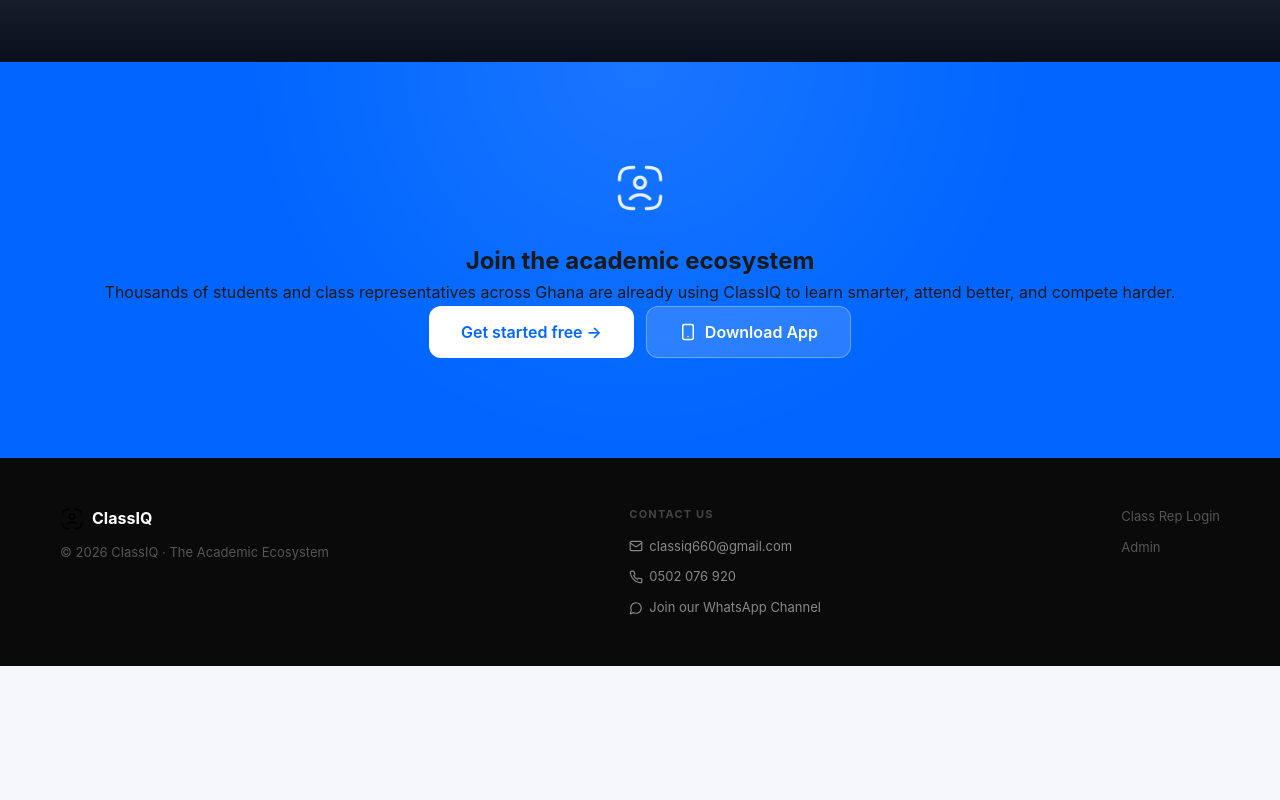
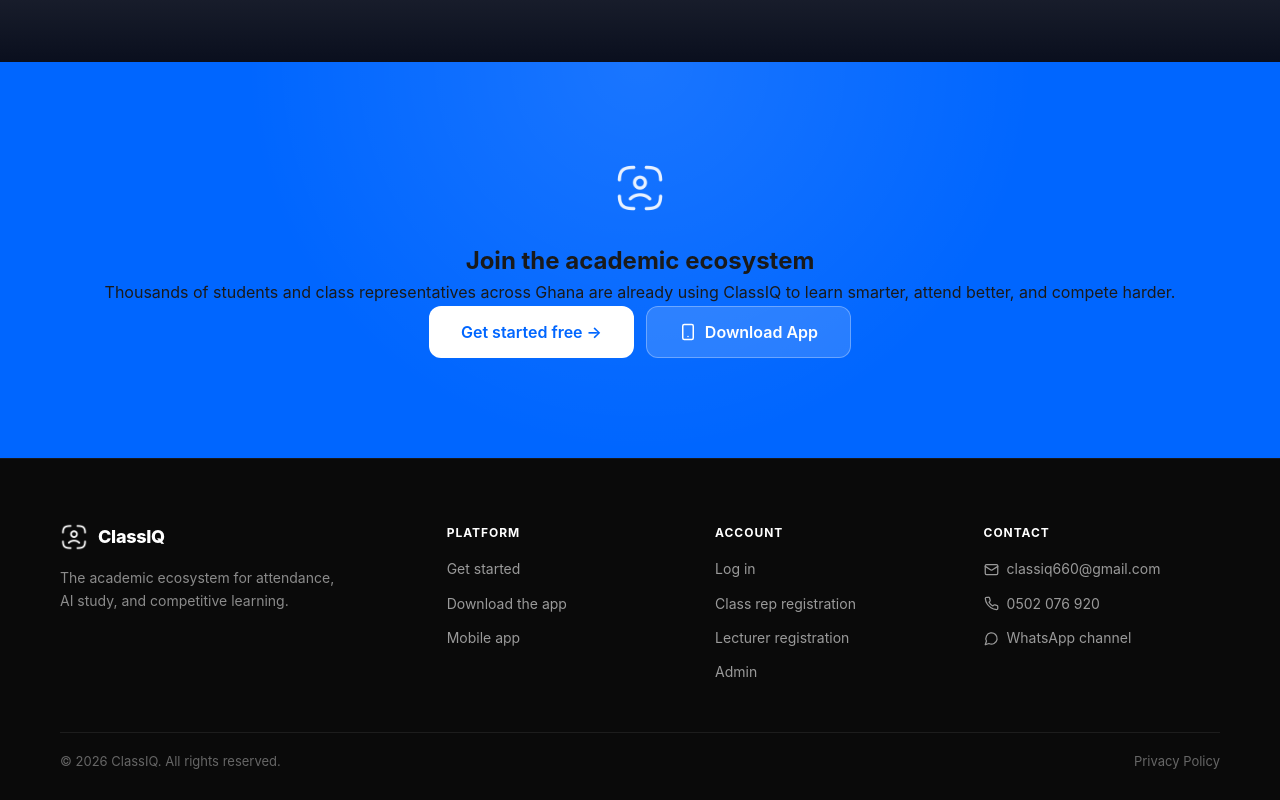
Before and after one commit to mishael6/ClassIQ-Frontend, a React (Vite) app: page / in a window 1280 px wide. Shown: the part 5261-6061 px from the top of the page. Before the commit the page ends 5927 px from the top, so only its background shows below. Built offline with nearby package versions, Linux system fonts and the light colour scheme; no server answers.

Commit message:
feat: redesign footer layout and update content for improved user experience

```diff
--- a/src/pages/LandingPage.jsx
+++ b/src/pages/LandingPage.jsx
@@ -460,23 +460,42 @@
         <div className="lp-footer-inner">
           <div className="lp-footer-brand">
             <div className="lp-footer-logo">
-              <img src="/logo.png" alt="ClassIQ" style={{ width: 24, height: 24 }} />
+              <img src="/logo.png" alt="" className="lp-footer-logo-img" />
               <span>ClassIQ</span>
             </div>
-            <p className="lp-footer-copy">© 2026 ClassIQ · The Academic Ecosystem</p>
+            <p className="lp-footer-tagline">
+              The academic ecosystem for attendance, AI study, and competitive learning.
+            </p>
           </div>
-          <div className="lp-footer-contact">
-            <p className="lp-footer-contact-label">Contact us</p>
-            <a href="mailto:classiq660@gmail.com" className="lp-footer-contact-link"><Mail size={14} /> classiq660@gmail.com</a>
-            <a href="tel:+233502076920" className="lp-footer-contact-link"><Phone size={14} /> 0502 076 920</a>
+
+          <nav className="lp-footer-col" aria-label="Platform">
+            <p className="lp-footer-label">Platform</p>
+            <Link to="/get-started">Get started</Link>
+            <a href={PWA_URL} target="_blank" rel="noopener noreferrer">Download the app</a>
+            <a href="#app-download">Mobile app</a>
+          </nav>
+
+          <nav className="lp-footer-col" aria-label="Account">
+            <p className="lp-footer-label">Account</p>
+            <Link to="/login">Log in</Link>
+            <Link to="/register">Class rep registration</Link>
+            <Link to="/register/lecturer">Lecturer registration</Link>
+            <Link to="/admin/login">Admin</Link>
+          </nav>
+
+          <div className="lp-footer-col">
+            <p className="lp-footer-label">Contact</p>
+            <a href="mailto:classiq660@gmail.com" className="lp-footer-contact-link"><Mail size={15} /> classiq660@gmail.com</a>
+            <a href="tel:+233502076920" className="lp-footer-contact-link"><Phone size={15} /> 0502 076 920</a>
             <a href="https://whatsapp.com/channel/0029VbCbXOOHrDZpFFYw3r0O" target="_blank" rel="noopener noreferrer" className="lp-footer-contact-link lp-footer-whatsapp">
-              <MessageCircle size={14} /> Join our WhatsApp Channel
+              <MessageCircle size={15} /> WhatsApp channel
             </a>
           </div>
-          <div className="lp-footer-links">
-            <Link to="/login">Class Rep Login</Link>
-            <Link to="/admin/login">Admin</Link>
-          </div>
+        </div>
+
+        <div className="lp-footer-bar">
+          <p>© 2026 ClassIQ. All rights reserved.</p>
+          <Link to="/privacy">Privacy Policy</Link>
         </div>
       </footer>
 
--- a/src/pages/landing.css
+++ b/src/pages/landing.css
@@ -273,40 +273,71 @@
 
 /* ── Footer ── */
 .lp-footer {
-  background: #0a0a0a; padding: 48px 32px;
+  background: #0a0a0a;
+  padding: 64px 32px 0;
+  border-top: 1px solid rgba(255,255,255,0.06);
 }
 .lp-footer-inner {
-  max-width: 1160px; margin: 0 auto;
-  display: flex; align-items: flex-start;
-  justify-content: space-between; flex-wrap: wrap; gap: 32px;
+  max-width: 1160px;
+  margin: 0 auto;
+  display: grid;
+  grid-template-columns: 1.5fr 1fr 1fr 1fr;
+  gap: 48px 32px;
+  padding-bottom: 48px;
 }
-.lp-footer-brand { display: flex; flex-direction: column; gap: 10px; }
+.lp-footer-brand { display: flex; flex-direction: column; gap: 14px; }
 .lp-footer-logo {
-  display: flex; align-items: center; gap: 8px;
-  font-size: 16px; font-weight: 700; color: white;
+  display: flex; align-items: center; gap: 10px;
+  font-size: 18px; font-weight: 800; color: white;
+  letter-spacing: -0.3px;
 }
-.lp-footer-copy { color: #555; font-size: 13px; }
-
-/* Contact column */
-.lp-footer-contact { display: flex; flex-direction: column; gap: 10px; }
-.lp-footer-contact-label {
-  font-size: 11px; font-weight: 700;
-  text-transform: uppercase; letter-spacing: 1.2px;
-  color: #444; margin-bottom: 2px;
+.lp-footer-tagline {
+  color: #8b8b8b;
+  font-size: 14px;
+  line-height: 1.65;
+  max-width: 280px;
+  margin: 0;
 }
+.lp-footer-col { display: flex; flex-direction: column; align-items: flex-start; gap: 12px; }
+.lp-footer-label {
+  font-size: 12px; font-weight: 700;
+  text-transform: uppercase; letter-spacing: 0.08em;
+  color: #fff; margin: 0 0 4px;
+}
+.lp-footer-col a {
+  color: #9a9a9a; font-size: 14px; text-decoration: none;
+  transition: color 0.15s;
+}
+.lp-footer-col a:hover { color: #fff; }
 .lp-footer-contact-link {
-  color: #888; font-size: 13px; text-decoration: none;
-  transition: color 0.15s; display: flex; align-items: center; gap: 6px;
+  display: inline-flex; align-items: center; gap: 8px;
 }
-.lp-footer-contact-link:hover { color: white; }
 .lp-footer-whatsapp:hover { color: #25d366; }
-
-/* Nav column */
-.lp-footer-links { display: flex; flex-direction: column; gap: 10px; }
-.lp-footer-links a { color: #555; font-size: 13px; text-decoration: none; transition: color 0.15s; }
-.lp-footer-links a:hover { color: white; }
+.lp-footer-bar {
+  max-width: 1160px;
+  margin: 0 auto;
+  border-top: 1px solid rgba(255,255,255,0.08);
+  padding: 18px 0 28px;
+  display: flex;
+  align-items: center;
+  justify-content: space-between;
+  gap: 16px;
+  flex-wrap: wrap;
+}
+.lp-footer-bar p,
+.lp-footer-bar a {
+  margin: 0;
+  color: #666;
+  font-size: 13px;
+  text-decoration: none;
+}
+.lp-footer-bar a:hover { color: #fff; }
 
 /* ── Responsive ── */
+@media (max-width: 980px) {
+  .lp-footer-inner { grid-template-columns: 1fr 1fr; }
+  .lp-footer-brand { grid-column: 1 / -1; }
+}
 @media (max-width: 768px) {
   .lp-h1 { letter-spacing: -2px; }
   .lp-nav { padding: 14px 20px; }
@@ -314,7 +345,9 @@
   .lp-how, .lp-who { padding: 70px 20px; }
   .lp-features { padding: 70px 20px; }
   .lp-cta { padding: 70px 20px; }
-  .lp-footer-inner { flex-direction: column; text-align: center; }
+  .lp-footer { padding: 48px 20px 0; }
+  .lp-footer-inner { grid-template-columns: 1fr 1fr; gap: 32px; text-align: left; }
+  .lp-footer-brand { grid-column: 1 / -1; }
   .lp-stats-row { gap: 8px; }
   .lp-stat-pill { padding: 10px 16px; min-width: 80px; }
 }
@@ -322,6 +355,8 @@
   .lp-logo-mark { width: 30px; height: 30px; border-radius: 8px; }
   .lp-steps { grid-template-columns: 1fr; }
   .lp-who-grid { grid-template-columns: 1fr; }
+  .lp-footer-inner { grid-template-columns: 1fr; }
+  .lp-footer-bar { flex-direction: column; align-items: flex-start; }
 }
 
 /* ── Logo image ── */
@@ -338,9 +373,9 @@
   opacity: 0.9;
 }
 .lp-footer-logo-img {
-  width: 26px; height: 26px;
+  width: 28px; height: 28px;
   object-fit: contain;
-  filter: brightness(0) invert(0.4); /* muted on dark footer */
+  filter: brightness(0) invert(1);
 }/* styles */
 
 /* ── Mobile App Section ── */
```
